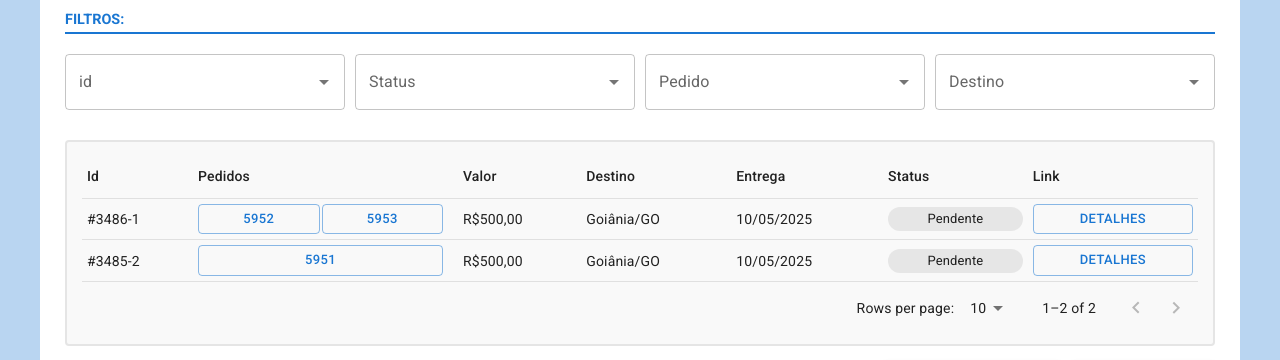
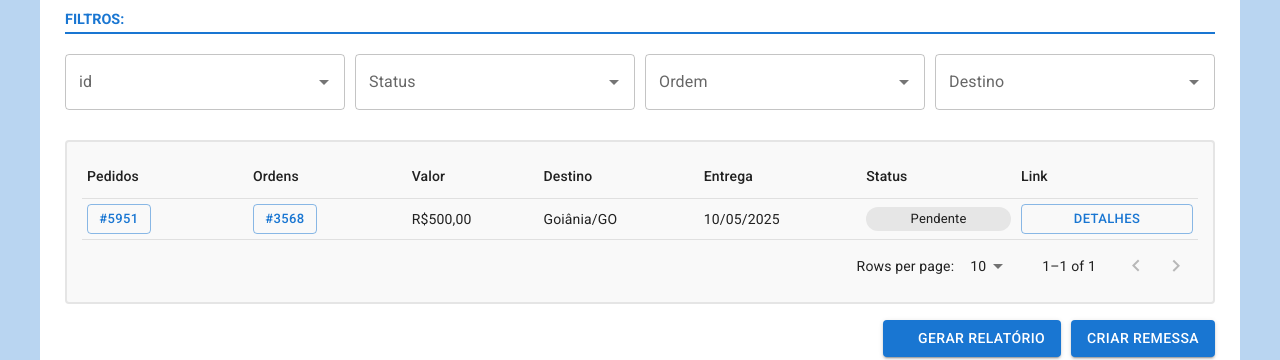
Before and after one commit to brunomy/realpokerDepartamento, a React (Vite) app: page /remessas in a window 1280 px wide. Shown: the part 121-481 px from the top of the page. Built offline with nearby package versions, Linux system fonts and the light colour scheme; some icons are missing.

Commit message:
[ADD] remessas

```diff
--- a/src/assets/scss/DataTable.scss
+++ b/src/assets/scss/DataTable.scss
@@ -50,8 +50,14 @@
                     }
                     .pedidos{
                         display: flex;
+                        flex-wrap: wrap;
                         gap: 2px;
                         padding: 0 10px 0 0;
+                        max-width: 300px;
+
+                        a{
+                            width: fit-content;
+                        }
                     }
                 }
             }
--- a/src/assets/scss/TransferList.scss
+++ b/src/assets/scss/TransferList.scss
@@ -46,7 +46,7 @@
 }
 .mudar_remessa .transfer_component{
     .left_content::before{ content: 'Selecionados'; }
-    .right_content::before{ content: 'Pedidos'; }
+    .right_content::before{ content: 'Ordens'; }
 }
 .mudar_membros .transfer_component{
     .left_content::before{ content: 'Equipe'; }
--- a/src/pages/Atividades.jsx
+++ b/src/pages/Atividades.jsx
@@ -52,13 +52,14 @@ export default function Atividades() {
     ]
 
     //dados da tabela
-    const createData = (id, equipe, producao, titulo, etapa, status, link) => {
+    const createData = (id, ordem, equipe, producao, titulo, etapa, status, link) => {
         const elementStatus = <Status status={status} size={'small'} />;
 
-        return { id, equipe, producao, titulo, etapa, elementStatus, link };
+        return { id, ordem, equipe, producao, titulo, etapa, elementStatus, link };
     }
     const headCells = [
         {id: 'id', label: 'Id'},
+        {id: 'ordem', label: 'Ordem'},
         {id: 'equipe', label: 'Equipe'},
         {id: 'producao', label: 'Produção'},
         {id: 'titulo', label: 'Título'},
@@ -72,6 +73,7 @@ export default function Atividades() {
         rows.push(
             createData(
                 item.id,
+                <Button component={Link} to={`/ordens/3568`} variant="outlined" size="small">#3568</Button>,
                 equipes.find(e => e.id == item.id_equipe).title,
                 item.data,
                 atividades.find(a => a.id == item.id_atividade).title,
--- a/src/pages/Ordens.jsx
+++ b/src/pages/Ordens.jsx
@@ -50,7 +50,7 @@ export default function Ordens() {
     const rowsOrdens = [
         createDataOrdens(
             '#3568',
-            <Button component={Link} to="/pedidos/5951" variant="outlined" size="small">5951</Button>,
+            <Button component={Link} to="/pedidos/5951" variant="outlined" size="small">#5951</Button>,
             <Chip className="stats" size="small" label="Mesa de poker" />,
             'Mesa de poker profissional',
             '11/04/2025',
--- a/src/pages/Remessa.jsx
+++ b/src/pages/Remessa.jsx
@@ -21,6 +21,8 @@ import DeleteIcon from '@mui/icons-material/Delete';
 import MonetizationOnTwoToneIcon from '@mui/icons-material/MonetizationOnTwoTone';
 import LocalAtmTwoToneIcon from '@mui/icons-material/LocalAtmTwoTone';
 import ScaleTwoToneIcon from '@mui/icons-material/ScaleTwoTone';
+import FactoryTwoToneIcon from '@mui/icons-material/FactoryTwoTone';
+
 
 import Layout from "~/components/Layout";
 import Title from "~/components/Title";
@@ -28,6 +30,7 @@ import Modal from '~/components/Modal';
 import ChangeStatus from '~/components/ChangeStatus';
 
 import { Volumes } from './Pedido';
+import { useUser } from '~/context/UserContext';
 
 import TransferList from '~/components/TransferList';
 
@@ -40,15 +43,9 @@ export default function Remessa() {
     const [status, setStatus] = useState(1);
 
     const [left, setLeft] = useState([
-        { label: '#5952', value: 5952},
-        { label: '#5953', value: 5953},
+        { label: `Pedido: #5951 | Ordem: #3568`, value: 3568},
     ]);
-    const [right, setRight] = useState([
-        { label: '#5951', value: 5951},
-        { label: '#5955', value: 5955},
-        { label: '#5956', value: 5956},
-        { label: '#5957', value: 5957},
-    ]);
+    const [right, setRight] = useState([]);
 
     const handleChange = (event, newTab) => {
       setTab(newTab);
@@ -141,6 +138,8 @@ export default function Remessa() {
 }
 
 function Informacoes({ setStatusModalChange, open, setStatus, status, setTab }) {
+    const { volumesOP } = useUser();
+
     return (
         <>
         <Box className="informacoes">
@@ -160,15 +159,14 @@ function Informacoes({ setStatusModalChange, open, setStatus, status, setTab })
                         <b>VALOR: </b>R$500,00
                     </p>
                     <p>
-                        <span className="icon"><ShoppingCartTwoToneIcon/></span>
-                        <b>PEDIDOS: </b>
-                        <Button variant="contained" size="small" component={Link} to="/pedidos/5952">#5952</Button>
-                        <Button variant="contained" size="small" component={Link} to="/pedidos/5952">#5953</Button>
+                        <span className="icon"><FactoryTwoToneIcon/></span>
+                        <b>ORDENS: </b>
+                        <Button variant="contained" size="small" component={Link} to="/ordens/3568">#3568</Button>
                     </p>
                     <p>
                         <span className="icon"><ArchiveTwoToneIcon/></span>
                         <b>VOLUMES: </b>
-                        <Button variant="contained" size="small" onClick={() => {setTab(1)}}>2</Button>
+                        <Button variant="contained" size="small" onClick={() => {setTab(1)}}>{volumesOP.length}</Button>
                     </p>
 
                     <p>
--- a/src/pages/Remessas.jsx
+++ b/src/pages/Remessas.jsx
@@ -44,44 +44,34 @@ export default function Remessas() {
     ]
 
     //dados da tabela
-    const createData = (id, pedidos, valor, destino, entrega, status, link) => {
-        return { id, pedidos, valor, destino, entrega, status, link };
+    const createData = (pedidos, ordens, valor, destino, entrega, status, link) => {
+        return { pedidos, ordens, valor, destino, entrega, status, link };
     }
     const rows = [
         createData(
-            '#3486-1',
             <Box className="pedidos">
-                <Button component={Link} to="/pedidos/5952" variant="outlined" size="small">5952</Button>
-                <Button component={Link} to="/pedidos/5953" variant="outlined" size="small">5953</Button>
+                <Button component={Link} to="/pedidos/5951" variant="outlined" size="small">#5951</Button>
+            </Box>,
+            <Box className="pedidos">
+                <Button component={Link} to="/ordens/3568" variant="outlined" size="small">#3568</Button>
             </Box>,
             'R$500,00',
             'Goiânia/GO',
             '10/05/2025',
             <Chip className="stats" size="small" label="Pendente" />,
-            <Button component={Link} to="/remessas/3486-1" variant="outlined" size="small">Detalhes</Button>
-        ),
-        createData(
-            '#3485-2',
-            <Box className="pedidos">
-                <Button component={Link} to="/pedidos/5951" variant="outlined" size="small">5951</Button>
-            </Box>,
-            'R$500,00',
-            'Goiânia/GO',
-            '10/05/2025',
-            <Chip className="stats" size="small" label="Pendente" />,
-            <Button component={Link} to="/remessas/3485-1" variant="outlined" size="small">Detalhes</Button>
+            <Button component={Link} to="/remessas/5951" variant="outlined" size="small">Detalhes</Button>
         ),
     ];
     const headCells = [
         {
-            id: 'id',
-            numeric: false,
-            label: 'Id',
-        },
-        {
             id: 'pedidos',
             numeric: false,
             label: 'Pedidos',
+        },
+        {
+            id: 'ordens',
+            numeric: false,
+            label: 'Ordens',
         },
         {
             id: 'valor',
@@ -124,7 +114,7 @@ export default function Remessas() {
                             <InputAuto label="Status" list={statusList} setValue={setStatusFilter} width={'100%'} />
                         </Box>
                         <Box className="item">
-                            <InputAuto label="Pedido" list={pedidosList} setValue={setPedidoFilter} width={'100%'} />
+                            <InputAuto label="Ordem" list={pedidosList} setValue={setPedidoFilter} width={'100%'} />
                         </Box>
                         <Box className="item">
                             <InputAuto label="Destino" list={destinoList} setValue={setDestinoFilter} width={'100%'} />
```
